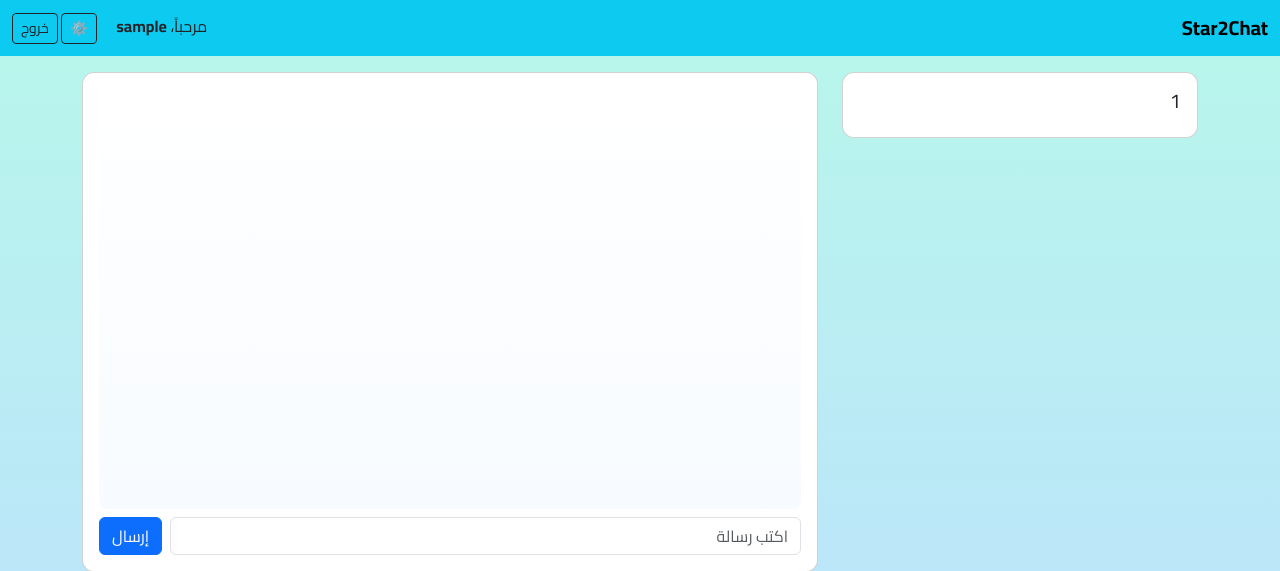
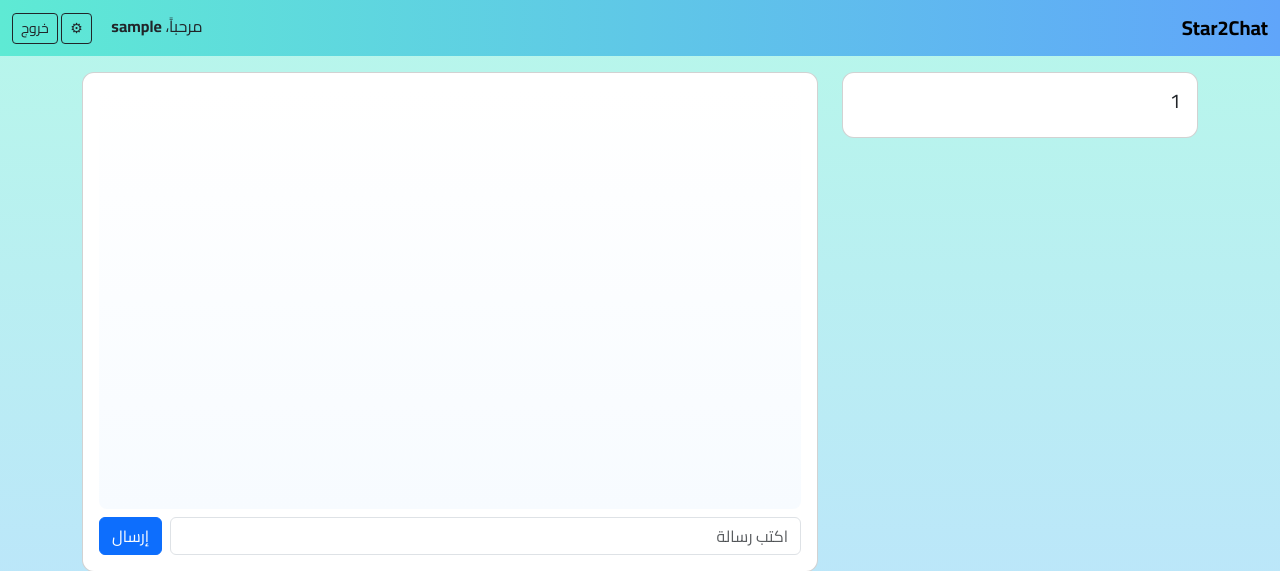
Before and after one commit to Mohammedkaadi/chat_app, a Flask app: page /chat/1 in a window 1280 px wide. Shown: the top 571 px of the page. Run offline with Flask 3, Linux system fonts and the light colour scheme; the visitor is signed in with stand-in values (Sample User, id 1); some libraries are stand-ins or nearby versions.

Commit message:
Update base.html

```diff
--- a/templates/base.html
+++ b/templates/base.html
@@ -9,13 +9,13 @@
   <link rel="stylesheet" href="{{ url_for('static', filename='style.css') }}">
 </head>
 <body>
-<nav class="navbar navbar-light bg-info">
+<nav class="navbar navbar-light" style="background:linear-gradient(90deg,#5eead4,#60a5fa);">
   <div class="container-fluid">
     <a class="navbar-brand fw-bold" href="{{ url_for('rooms') }}">Star2Chat</a>
     {% if session.get('user') %}
     <div>
       <span class="me-3">مرحباً، <strong>{{ session.get('user') }}</strong></span>
-      <a href="{{ url_for('settings') }}" class="btn btn-sm btn-outline-dark">⚙️</a>
+      <a href="{{ url_for('settings') }}" class="btn btn-sm btn-outline-dark">⚙</a>
       <a href="{{ url_for('logout') }}" class="btn btn-sm btn-outline-dark">خروج</a>
     </div>
     {% endif %}
```
